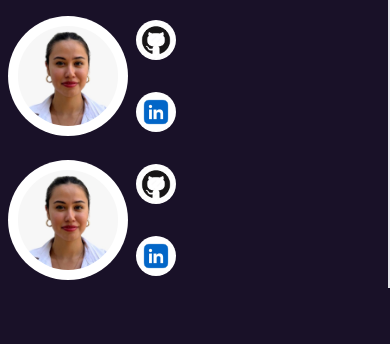
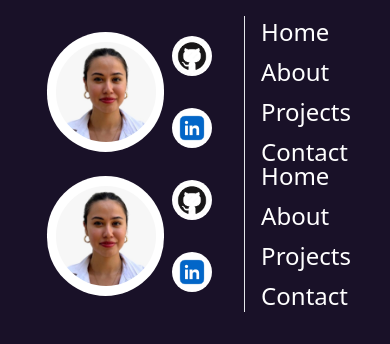
Before and after one commit to Eda-Inal/portfolio, a Next.js app in the folder portfolio/: page /sidebar in a window 390 px wide. Shown: the top 344 px of the page. Built offline with nearby package versions, Linux system fonts and the light colour scheme.

Commit message:
add navbar part and responsive design

```diff
--- /dev/null
+++ b/portfolio/src/app/components/navbar.jsx
@@ -0,0 +1,17 @@
+import React from 'react'
+
+function Navbar() {
+    return (
+        <div className='border-l text-2xl md:mt-8 mt-4 flex sm:ml-16 ml-8 md:ml-0' >
+            <div className='flex flex-col ml-4 '>
+                <div className='mb-2 font-light'>Home</div>
+                <div className='mb-2 font-light'>About</div>
+                <div className='mb-2 font-light'>Projects</div>
+                <div className=' font-light'>Contact</div>
+            </div>
+
+        </div>
+    )
+}
+
+export default Navbar
--- a/portfolio/src/app/sidebar/page.jsx
+++ b/portfolio/src/app/sidebar/page.jsx
@@ -1,14 +1,23 @@
 import React from 'react'
 import Photo from '../components/photo'
 import Links from '../components/links'
+import Navbar from '../components/navbar'
 
 function SideBar() {
     return (
-        <div className='container md:w-2/5 w-5/5 sm:w-4/5 sm:h-48 h-36 mx-auto  md:mx-0  md:h-screen border-r-2'  >
-            <div className='  flex md:flex-col  md:items-center  flex-row items-center   sm:mx-auto md:mx-0 ' >
+        <div className='container md:w-2/5 w-4/5 sm:w-4/5 sm:h-48 h-36 mx-auto  md:mx-0  md:h-screen md:border-r-2 '  >
+
+            <div className='  flex md:flex-col  md:items-center  flex-row items-center   sm:mx-auto md:mx-0  justify-center' >
+
                 <Photo />
                 <Links />
+
+                <Navbar />
+
+
             </div>
+
+
         </div>
     )
 }
```
Also changed, not shown: portfolio/src/app/components/photo.jsx (line endings or trailing spaces).
